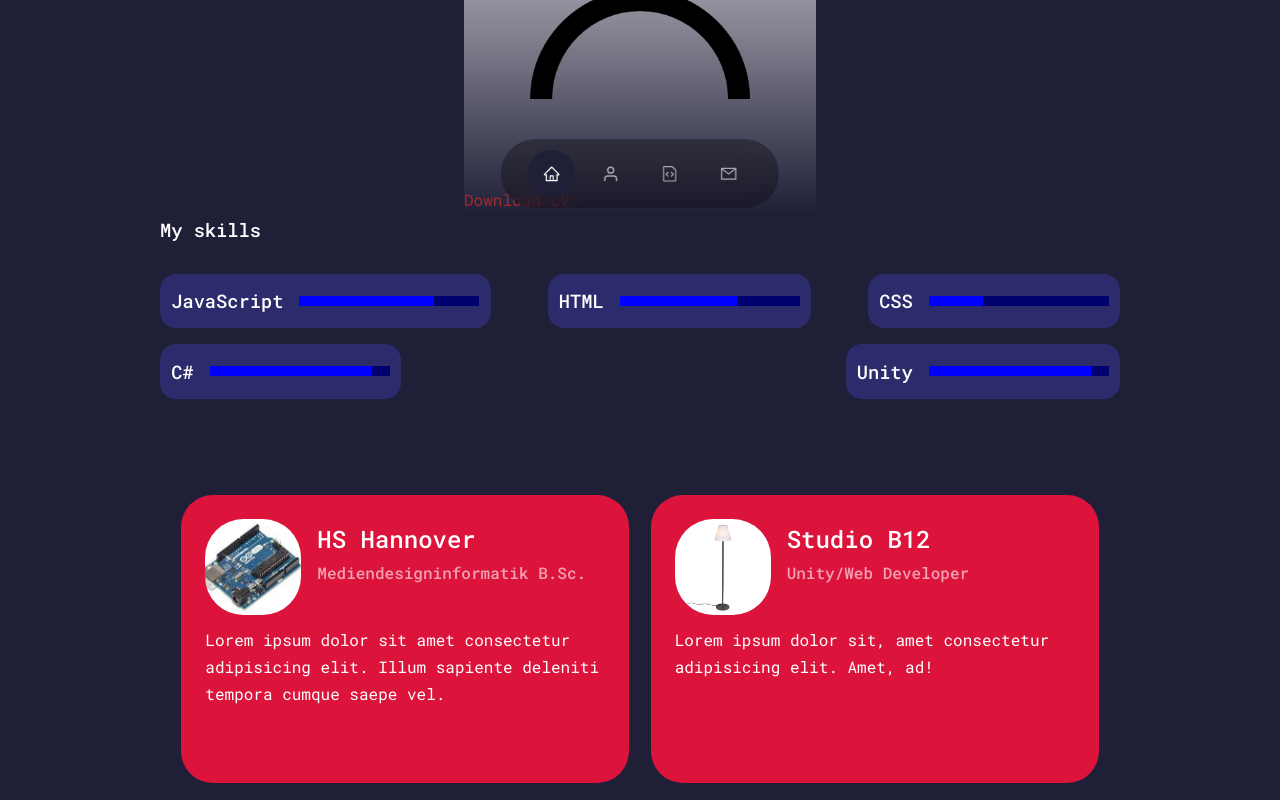
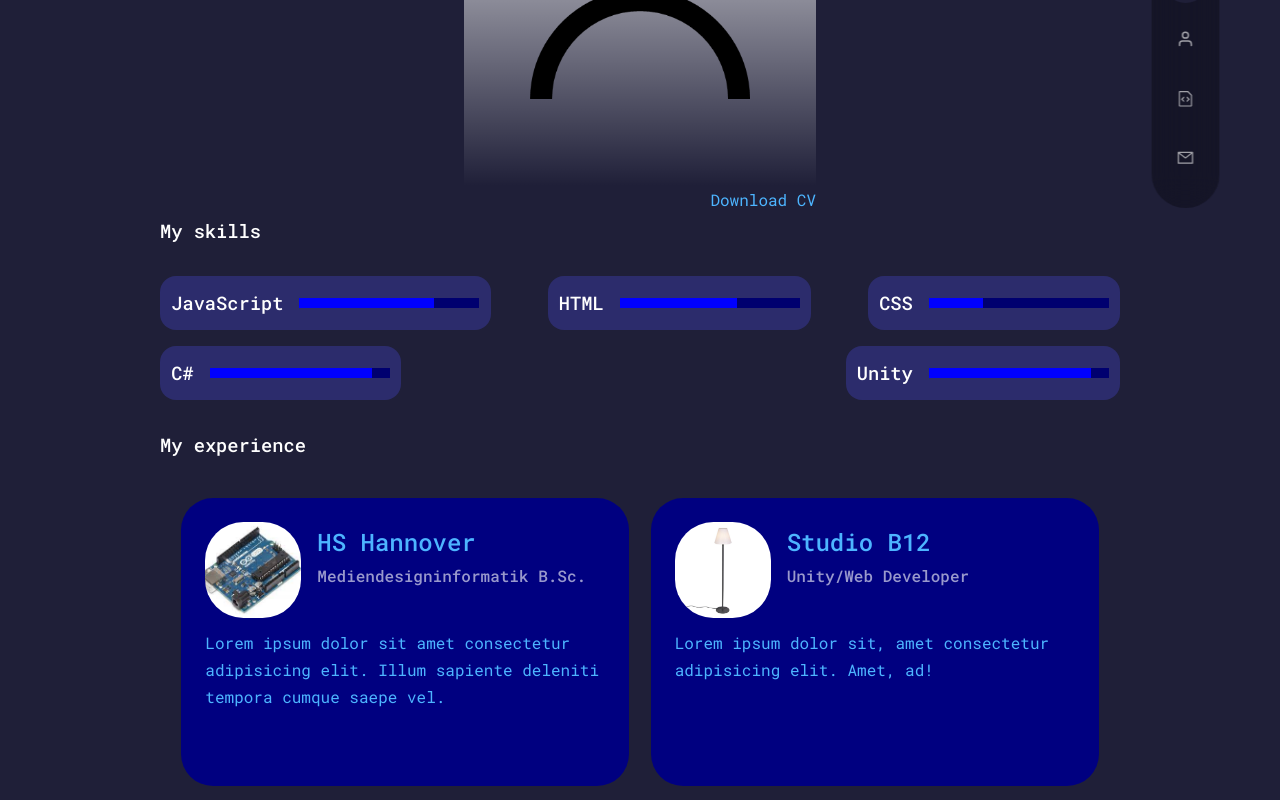
Before and after one commit to RegitGit/react-portfolio, a React (Create React App) app: page / in a window 1280 px wide. Shown: the part 560-1360 px from the top of the page. Built offline with nearby package versions, Linux system fonts and the light colour scheme.

Commit message:
links experience

```diff
--- a/public/index.html
+++ b/public/index.html
@@ -4,7 +4,7 @@
     <meta charset="UTF-8">
     <meta http-equiv="X-UA-Compatible" content="IE=edge">
     <meta name="viewport" content="width=device-width, initial-scale=1.0">
-    <title>Portfolio</title>
+    <title>Portfolio Clone</title>
 </head>
 <body>
     <div id="root"></div>
--- a/src/components/about/About.jsx
+++ b/src/components/about/About.jsx
@@ -42,7 +42,7 @@ const experienceData = [
     title: "HS Hannover",
     subtitle: "Mediendesigninformatik B.Sc.",
     text: "Lorem ipsum dolor sit amet consectetur adipisicing elit. Illum sapiente deleniti tempora cumque saepe vel.",
-    link: ""
+    link: "https://f4.hs-hannover.de/studium/bachelor-studiengaenge/mediendesigninformatik-mdi/"
   },
   {
     id: 2,
@@ -50,20 +50,23 @@ const experienceData = [
     title: "Studio B12",
     subtitle: "Unity/Web Developer",
     text: "Lorem ipsum dolor sit, amet consectetur adipisicing elit. Amet, ad!",
-    link: ""
+    link: "https://studio-b12.de/"
   }
 ]
 
 var firstTimeViewed = false;
+var firstTimeViewedEx = false;
 
 const About = () => {
-  const { ref, inView, entry } = useInView({
+  const [ ref, inView, entry ] = useInView({
     rootMargin: "-250px",
+  });
+  const [ refEx, inViewEx, entryEx ] = useInView({
+    rootMargin: "-150px",
   });
 
   if (inView && !firstTimeViewed) {
     firstTimeViewed = true;
-    console.log("lol")
 
     new Typed(entry.target, {
       strings: ["My skills"],
@@ -74,6 +77,22 @@ const About = () => {
         setTimeout(() => {
           entry.target.classList.remove("typewriter-blink");
           entry.target.classList.add("typewriter-fade-out");
+        }, 2000);
+      }
+    });
+  }
+  if (inViewEx && !firstTimeViewedEx) {
+    firstTimeViewedEx = true;
+
+    new Typed(entryEx.target, {
+      strings: ["My experience"],
+      startDelay: 500,
+      typeSpeed: 50,
+      showCursor: false,
+      onComplete() {
+        setTimeout(() => {
+          entryEx.target.classList.remove("typewriter-blink");
+          entryEx.target.classList.add("typewriter-fade-out");
         }, 2000);
       }
     });
@@ -105,11 +124,15 @@ const About = () => {
         })
       }
       </div>
+      <div className='container'>
+        <h3 ref={refEx} className='typewriter typewriter-blink small-headline'></h3>
+      </div>
       <div className="experiences__container container">
         {
-          experienceData.map(({id, image, title, subtitle, text}) => {
+          experienceData.map(({id, image, title, subtitle, text, link}) => {
             return (
-              <div key={id} className="experiences__experience">
+              <a key={id} href={link} target="_blank" className='experiences__link'>
+                <div className="experiences__experience">
                     <div className='experiences__header'>
                       <div className='experiences__item-image-container'>
                         <img src={image} alt={title} className="projects__item-image"/>
@@ -121,6 +144,7 @@ const About = () => {
                     </div>
                   <p className='projects__text'>{text}</p>
                 </div>
+              </a>
             )
           })
         }
--- a/src/components/about/about.css
+++ b/src/components/about/about.css
@@ -12,7 +12,7 @@
 }
 
 .about__cta > a {
-    text-align: center
+    float: right;
 }
 
 .skills__container {
@@ -46,20 +46,24 @@
 
 .experiences__container {
     display: flex;
-    margin-top: 4rem;
     flex-direction: row;
     flex-wrap: wrap;
     justify-content: space-evenly;
 }
 
 .experiences__experience {
-    background: crimson;
+    background: navy;
     width: 28rem;
     min-width: 28rem;
     padding: 1.5rem;
     border-radius: 2rem;
     height: 18rem;
-    margin-top: 2rem;
+
+    transition: var(--transition);
+}
+
+.experiences__experience:hover {
+    background: var(--color-bg-variant);
 }
 
 .experiences__item-image-container {
@@ -73,3 +77,8 @@
 .experiences__header {
     display: flex;
 }
+
+.experiences__link {
+    margin-top: 1.5rem;
+    color: var(--color-primary);
+}
--- a/src/components/navbar/navbar.css
+++ b/src/components/navbar/navbar.css
@@ -2,13 +2,14 @@ nav {
     background: rgba(0, 0, 0, 0.3);
     width: max-content;
     display: block;
-    padding: 0.7rem 1.7rem;
+    padding: 1.7rem 0.7rem;
     z-index: 2;
     position: fixed;
-    left: 50%;
+    right: 2%;
     transform: translateX(-50%);
     bottom: 2rem;
     display: flex;
+    flex-direction: column;
     gap: 0.8rem;
     border-radius: 3rem;
     backdrop-filter: blur(15px);
--- a/src/index.css
+++ b/src/index.css
@@ -83,7 +83,7 @@ section > h2 {
 }
 
 a {
-    color: brown; /*var(--color-primary); */
+    color: var(--color-primary);
     transition: var(--transition);
 }
 
@@ -121,6 +121,7 @@ img {
 
 .small-headline {
     margin-bottom: 0.8rem;
+    margin-top: 1.8rem;
 }
 
 .typewriter::after {
```
Lines whose indentation alone changed are shown as unchanged.
